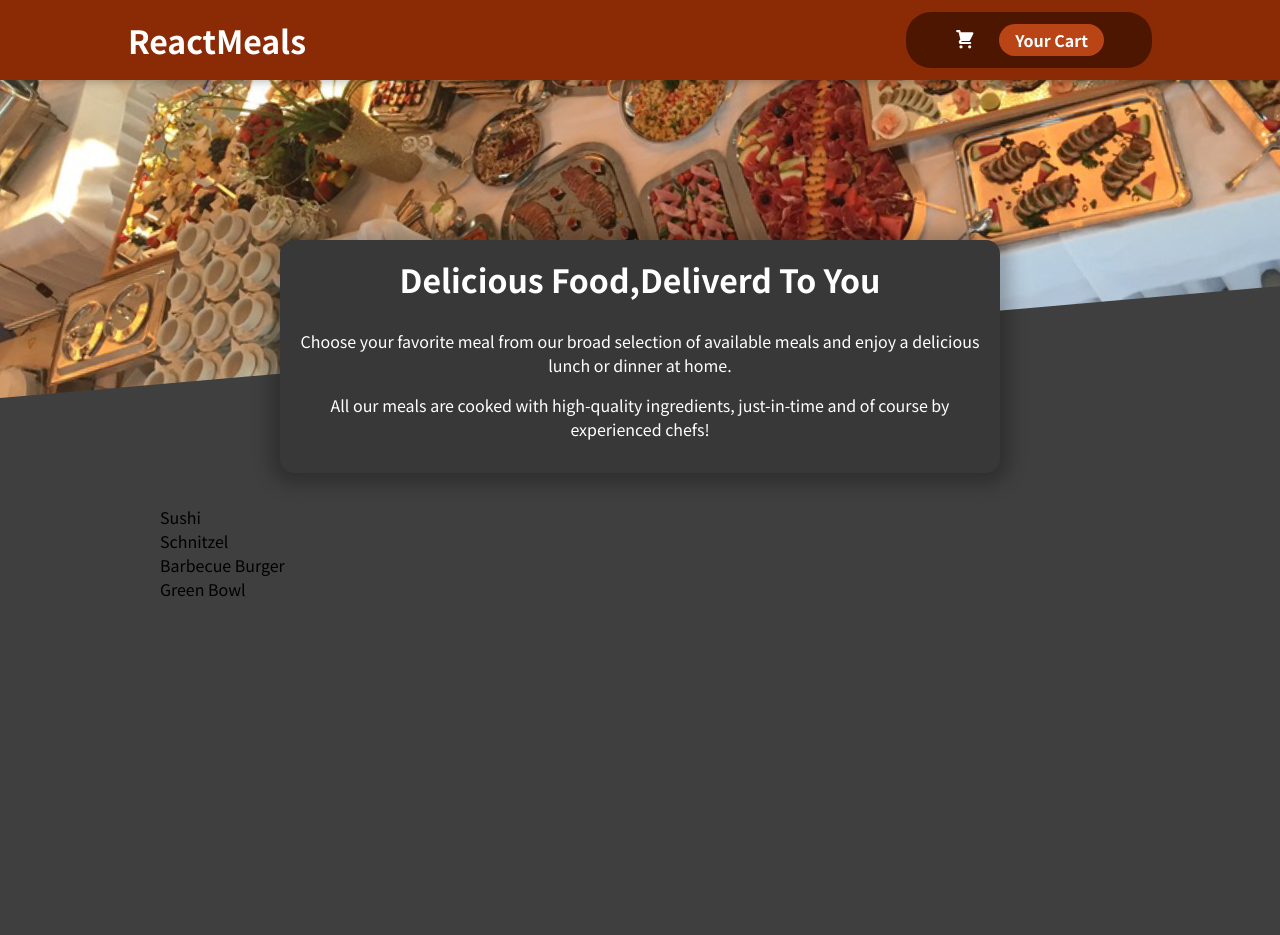
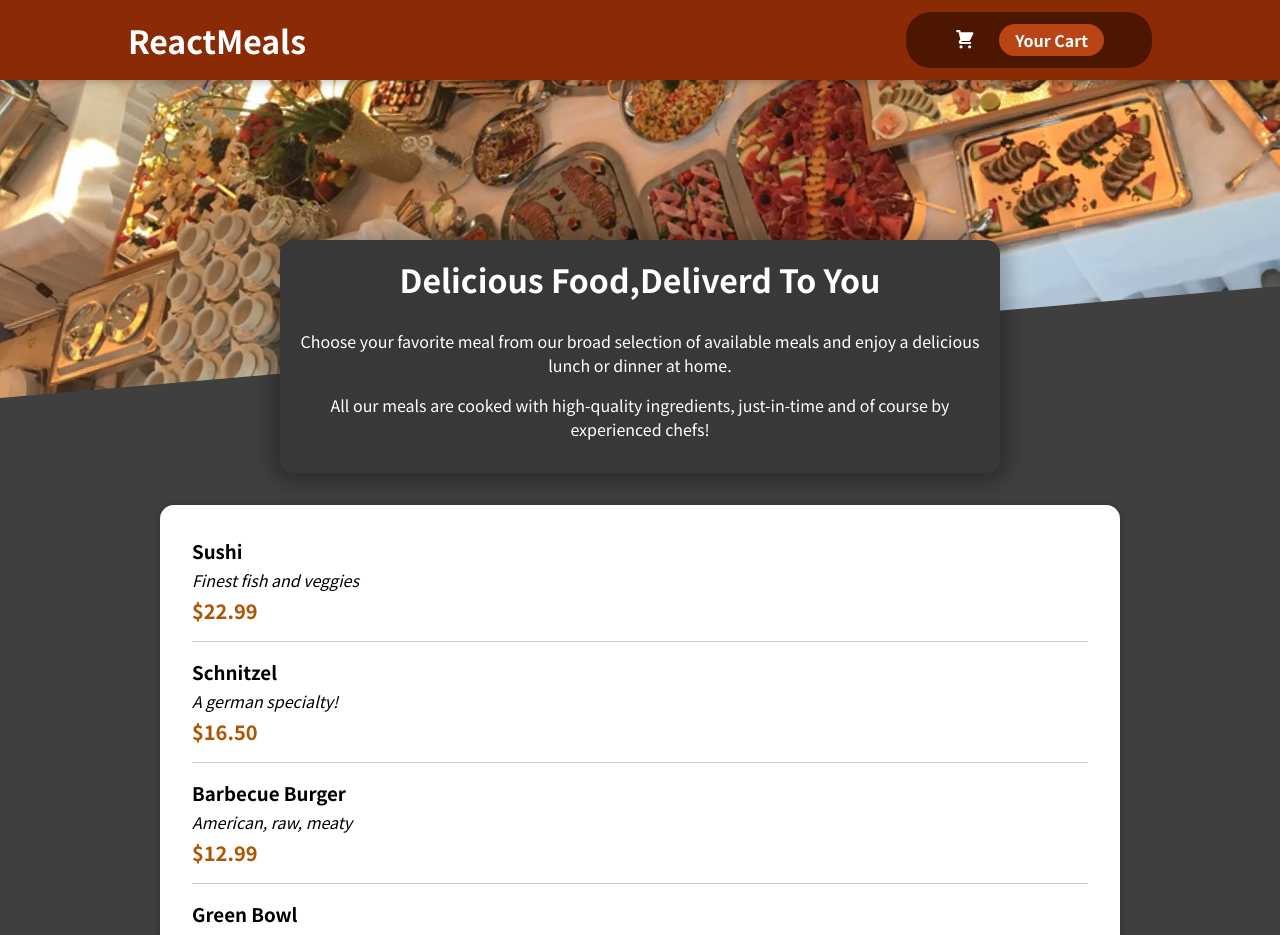
Before and after one commit to 1M-GA5/HeaderOfRestaurantApp, a React (Create React App) app: page / in a window 1280 px wide. Shown: the top 935 px of the page. Before the commit the page ends 800 px from the top, so only its background shows below. Built offline with nearby package versions, Linux system fonts and the light colour scheme.

Commit message:
Item Visible

```diff
--- a/src/components/Meals/AvailableMeals.js
+++ b/src/components/Meals/AvailableMeals.js
@@ -1,6 +1,7 @@
 import React from 'react'
 import classes from './AvailableMeals.module.css'
-
+import Card from '../UI/Card';
+import MealItem from './MealItem/MealItem';
 
 const DUMMY_MEALS = [
     {
@@ -31,11 +32,13 @@
 
 
  function AvailableMeals() {
-    const mealList = DUMMY_MEALS.map(meal =><li>{meal.name}</li>);
+    const mealList = DUMMY_MEALS.map(meal => <MealItem key ={meal.id} name={meal.name} description={meal.description} price={meal.price} />);
    return <section className={classes.meals}>
-        <ul>
-            {mealList}
-        </ul>
+        <Card>
+          <ul>
+              {mealList}
+          </ul>
+        </Card>
    </section>
  }
 
--- /dev/null
+++ b/src/components/Meals/MealItem/MealItem.js
@@ -0,0 +1,20 @@
+import React from 'react'
+import classes from './MealItem.module.css';
+
+function MealItem(props) {
+    const price = `$${props.price.toFixed(2)}`;
+  return (
+    <li className={classes.meal}>
+        <div>
+            <h3>{props.name}</h3>
+            <div className={classes.description}>{props.description}</div>
+            <div className={classes.price}>{price}</div>
+        </div>
+        <div>
+
+        </div>
+    </li>
+  )
+}
+
+export default MealItem;
--- /dev/null
+++ b/src/components/Meals/MealItem/MealItem.module.css
@@ -0,0 +1,22 @@
+.meal {
+    display: flex;
+    justify-content: space-between;
+    margin: 1rem;
+    padding-bottom: 1rem;
+    border-bottom: 1px solid #ccc;
+  }
+
+  .meal h3 {
+    margin: 0 0 0.25rem 0;
+  }
+
+  .description {
+    font-style: italic;
+  }
+
+  .price {
+    margin-top: 0.25rem;
+    font-weight: bold;
+    color: #ad5502;
+    font-size: 1.25rem;
+  }
--- /dev/null
+++ b/src/components/UI/Card.js
@@ -0,0 +1,12 @@
+import React from 'react'
+import classes from './Card.module.css';
+
+function Card(props) {
+  return (
+    <div className={classes.card}>
+      {props.children}
+    </div>
+  )
+}
+
+export default Card
--- /dev/null
+++ b/src/components/UI/Card.module.css
@@ -0,0 +1,6 @@
+.card {
+    padding: 1rem;
+    box-shadow: 0 2px 8px rgba(0, 0, 0, 0.25);
+    border-radius: 14px;
+    background-color: white;
+  }
```
Also changed, not shown: src/components/Meals/MealItem/MealItemForm.js (added, +12 -0 lines), src/components/Meals/MealItem/MealItemForm.module.css (added, +20 -0 lines).
